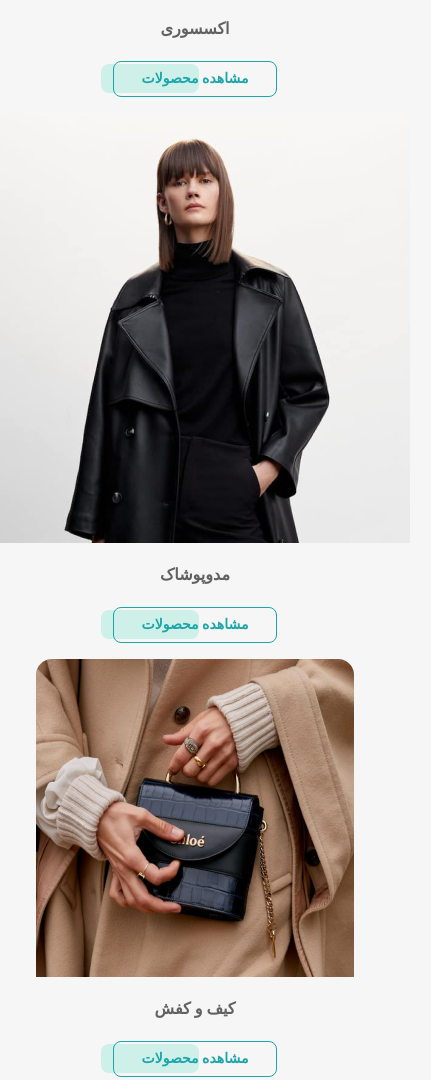
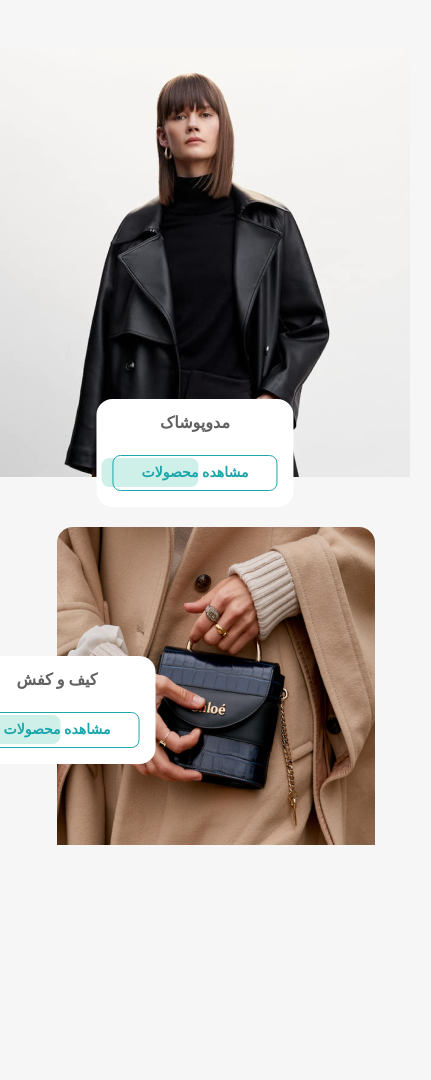
Before and after one commit to alireza-constantin/dogmeh, a plain HTML site: page index.html in a window 390 px wide. Shown: the part 3153-4233 px from the top of the page, 431 px wide, since content can reach past the window. After the commit the page ends 4088 px from the top, so only its background shows below. Drawn offline with nearby package versions, Linux system fonts and the light colour scheme; a web font is replaced by a local one.

Commit message:
add category section

```diff
--- a/index.html
+++ b/index.html
@@ -1156,24 +1156,24 @@
                         <span class="line"></span>
                     </div>
                 </div>
-                <div class="category__items d-flex flex-column flex-xl-row justify-content-center gap-8 align-items-center mt-3">
-                    <div class="category__item">
+                <div class="category__items d-flex flex-column flex-xl-row justify-content-center gap-8 mt-3">
+                    <div class="category__item position-relative">
                         <img src="./assets/cat_accessori.png" />
-                        <div class="category__item-content mt-4">
+                        <div class="category__item-content right mt-4">
                             <p class="text-center">اکسسوری</p>
                             <div class="button primary mx-auto mt-4">مشاهده محصولات</div>
                         </div>
                     </div>
-                    <div class="category__item">
+                    <div class="category__item position-relative align-self-center">
                         <img src="./assets/cat_cloth.png" />
-                        <div class="category__item-content mt-4">
+                        <div class="category__item-content center mt-4">
                             <p class="text-center">مدوپوشاک</p>
                             <div class="button primary mx-auto mt-4">مشاهده محصولات</div>
                         </div>
                     </div>
-                    <div class="category__item">
+                    <div class="category__item position-relative align-self-end">
                         <img src="./assets/cat_bag.png" />
-                        <div class="category__item-content mt-4">
+                        <div class="category__item-content left mt-4">
                             <p class="text-center">کیف‌ و کفش</p>
                             <div class="button primary mx-auto mt-4">مشاهده محصولات</div>
                         </div>
--- a/main.css
+++ b/main.css
@@ -694,7 +694,7 @@ body.sidebar-open .layer {
     scroll-snap-stop: always;
 }
 
-@media (max-width: 520px) {
+@media (max-width: 580px) {
     .sale__header-line:has(.dot, .line) {
         display: none;
     }
@@ -835,6 +835,39 @@ body.sidebar-open .layer {
     margin-top: clamp(1vw, 420px, 80vw);
 }
 
+/* --------------------------------------------------- category --------------------------------------------- */
+@media (max-width: 1200px) {
+    .category .category__items {
+        align-items: start;
+        justify-content: start;
+        gap: 50px;
+        max-width: 600px;
+        margin-inline: auto;
+    }
+
+    .category__item-content {
+        position: absolute;
+        background: #fff;
+        padding: 16px;
+        border-radius: var(--border-radius);
+    }
+    .category__item-content.right {
+        right: 0;
+        top: 50%;
+        transform: translate(50%, -50%);
+    }
+    .category__item-content.center {
+        right: 50%;
+        bottom: -30px;
+        transform: translateX(50%);
+    }
+    .category__item-content.left {
+        left: 0;
+        top: 50%;
+        transform: translate(-50%, -50%);
+    }
+}
+
 /* animations */
 @keyframes appear {
     0% {
```
